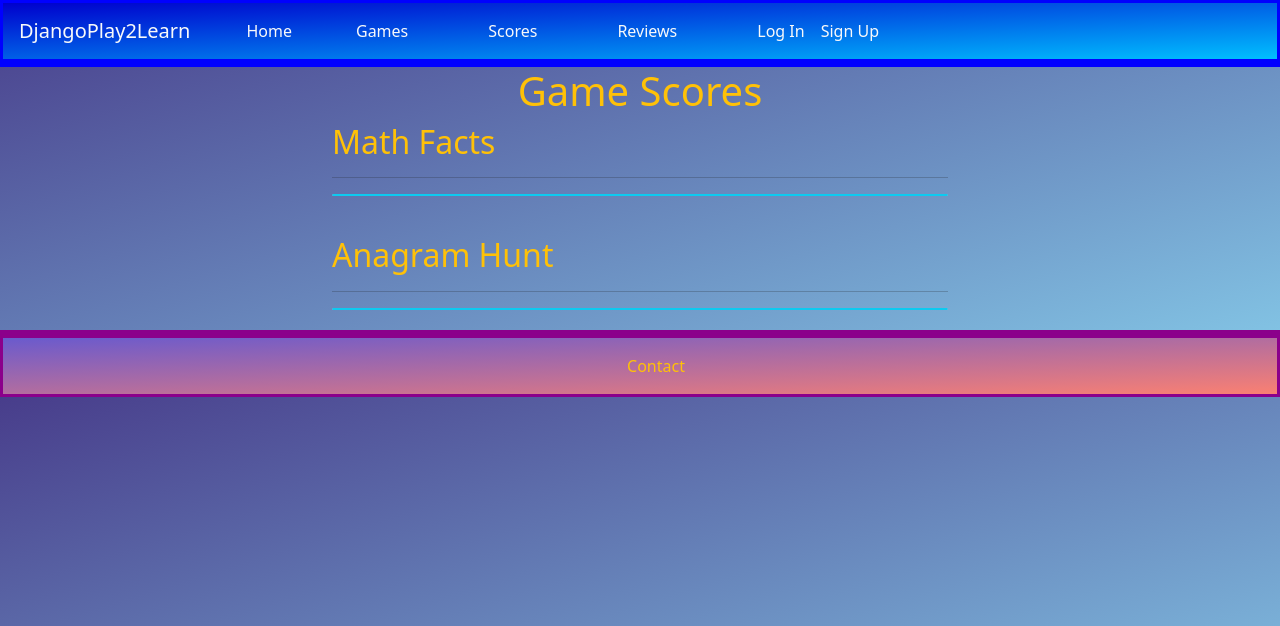
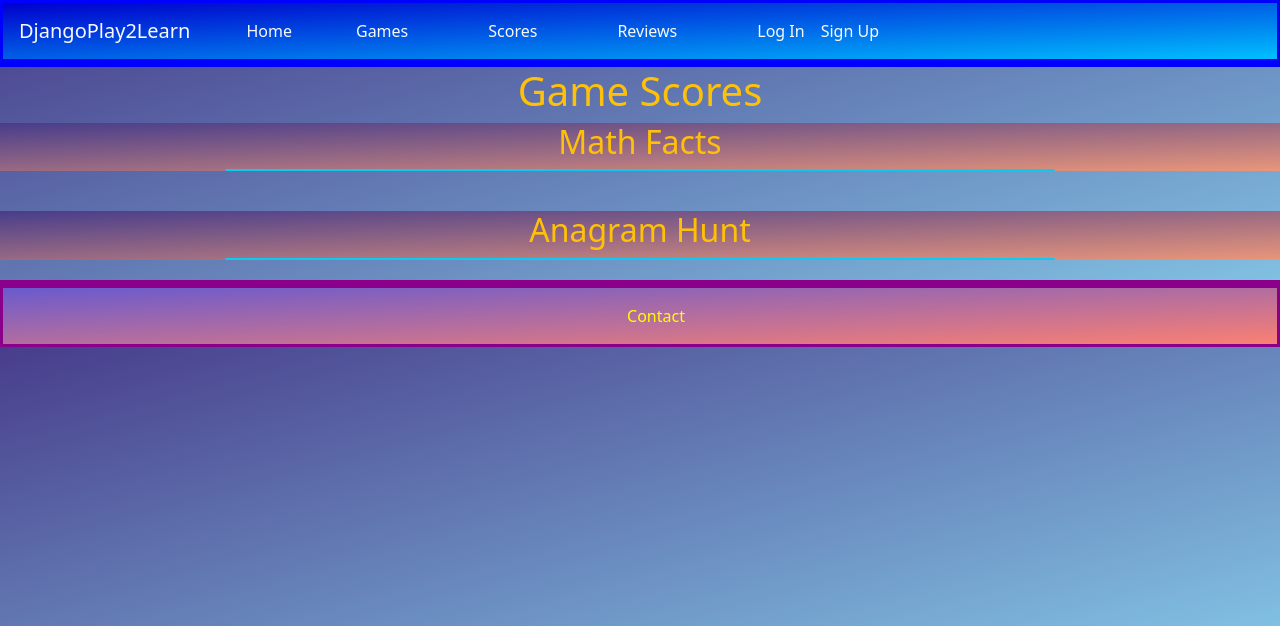
Before and after one commit to bgroveben/DjangoPlay2Learn, a Django app: page /game-scores/ in a window 1280 px wide. Shown: the top 626 px of the page. Run offline with Django 4.2, Linux system fonts and the light colour scheme; data that the repository does not hold is empty; some libraries are stand-ins or nearby versions.

Commit message:
Yep, more styling updates

```diff
--- a/templates/_base.html
+++ b/templates/_base.html
@@ -98,19 +98,19 @@
     <nav class="navbar navbar-expand-lg">
       <ul class="navbar-nav m-auto">
         <li class="nav-item ms-5 me-3">
-          <a class="nav-link text-warning" href="{% url 'contact' %}">Contact</a>
+          <a class="nav-link" href="{% url 'contact' %}" style="color: yellow;">Contact</a>
         </li>
         {% if user.is_authenticated %}
         <li class="nav-item ms-5 me-3">
-          <a class="nav-link text-warning" href="{% url 'review-index' %}">Leave A Review</a>
+          <a class="nav-link" href="{% url 'review-index' %}"  style="color: yellow;">Leave A Review</a>
         </li>
         <li class="nav-item ms-5 me-3">
-          <a class="nav-link text-warning" href="{% url 'games:myscores' %}">Game Tracking</a>
+          <a class="nav-link" href="{% url 'games:myscores' %}"  style="color: yellow;">Game Tracking</a>
         </li>
         {% endif %}
         {% if user.is_superuser %}
         <li class="nav-item ms-5 me-3">
-          <a class="nav-link text-warning" href="/admin/">Admin</a>
+          <a class="nav-link" href="/admin/" style="color: bisque;">Admin</a>
         </li>
         {% endif %}
       </ul>
--- a/templates/games/game-scores.html
+++ b/templates/games/game-scores.html
@@ -4,54 +4,46 @@
 {% block title%}Game Scores{% endblock title %}
 {% block main %}
   <h1 class="text-center text-warning">Game Scores</h1>
-    <div class="jumbotron jumbotron-fluid">
-      <div class="container col-md-6">
-        <h2 class="text-warning">Math Facts</h2>
-        <hr />
-        <ol class="text-danger bg-light border border-info rounded">
+    <div class="jumbotron jumbotron-fluid" style="background-image: linear-gradient(to bottom right, darkslateblue, darksalmon);">
+      <div class="container col-md-8">
+        <h2 class="text-center text-warning">Math Facts</h2>
+        <ol class="border border-info rounded">
         {% for score in math_scores %}
-          <li class="h4">
-            <div class="row">
-
-              <p class="ms-5 h3 text-success" style="word-spacing: 1rem;">{{ score.score }} --> {{ score.username }}</p>
-              <p class="ms-5 h4 text-primary">
+          <li class="h4" style="color: ivory;">
+          <div class="row card border-2 border-primary border-rounded m-auto p-3 text-center" style="max-width: 50rem; background-image: linear-gradient(darkslateblue, indianred);">
+            <p class="h3" style="word-spacing: 1rem;">{{ score.score }} <i class="fa fa-solid fa-arrow-right"></i><span class="ps-4" ></span>{{ score.username }}</p>
+            <p class="h4 ">
               {{ score.operation|swap }} --
               {{ score.created|date }}
             </p>
-              <p class="ms-5 h4 text-primary">
+            <p class="h4">
               Max Number: {{ score.maxnum }} --
               Game Length: {{ score.gamelength }}
             </p>
-
             </div>
           </li>
-        <hr />
         {% endfor %}
         </ol>
       </div>
     </div>
     <div><br /></div>
-    <div class="jumbotron jumbotron-fluid">
-      <div class="container col-md-6">
-        <h2 class="text-warning">Anagram Hunt</h2>
-        <hr />
-        <ol class="text-danger bg-light border border-info rounded">
+    <div class="jumbotron jumbotron-fluid" style="background-image: linear-gradient(to bottom right, darkslateblue, darksalmon);">
+      <div class="container col-md-8">
+        <h2 class="text-center text-warning">Anagram Hunt</h2>
+        <ol class="border border-info rounded"">
         {% for score in anagram_scores %}
-          <li class="h4">
-          <div class="row">
-            <div>
-              <p class="ms-5 h3 text-success" style="word-spacing: 1rem;">{{ score.score }} --> {{ score.username }}</p>
-              <p class="ms-5 h4 text-primary">
+          <li class="h4" style="color: ivory;">
+            <div class="card border-2 border-primary border-rounded m-auto p-3 text-center" style="max-width: 50rem; background-image: linear-gradient(to bottom right, darkslateblue, indianred);">
+              <p class="h3" style="word-spacing: 1rem;">{{ score.score }} <i class="fa fa-solid fa-arrow-right"></i><span class="ps-4"></span>{{ score.username }}</p>
+              <p class="h4">
                 {{ score.created|date }}
               </p>
-              <p class="ms-5 h4 text-primary">
+              <p class="h4">
                 Word Length: {{ score.maxnum }} --
                 Game Length: {{ score.gamelength }}
               </p>
           </div>
-          </div>
           </li>
-        <hr />
         {% endfor %}
         </ol>
       </div>
--- a/vue-games/src/components/MathFacts.vue
+++ b/vue-games/src/components/MathFacts.vue
@@ -1,7 +1,7 @@
 <template>
   <main id="main-container">
     <div v-if="screen === 'config'" id="config-container" class="col-5 mx-auto">
-      <h1 class="text-center mb-3">Math Facts</h1>
+      <h1 class="text-center text-light mb-3">Math Facts</h1>
       <SelectInput :currentValue="operation" label="Choose Operation"
         id="operation" v-model="operation" :options="operations" />
       <SelectInput :currentValue="maxNumber" label="Choose Max Number"
```
Also changed, not shown: templates/_base_vue.html (+5 -6 lines), templates/home.html (+6 -6 lines), templates/review/reviews.html (+8 -6 lines), vue-games/src/components/Home.vue (+6 -6 lines). Lines whose indentation alone changed are shown as unchanged.
